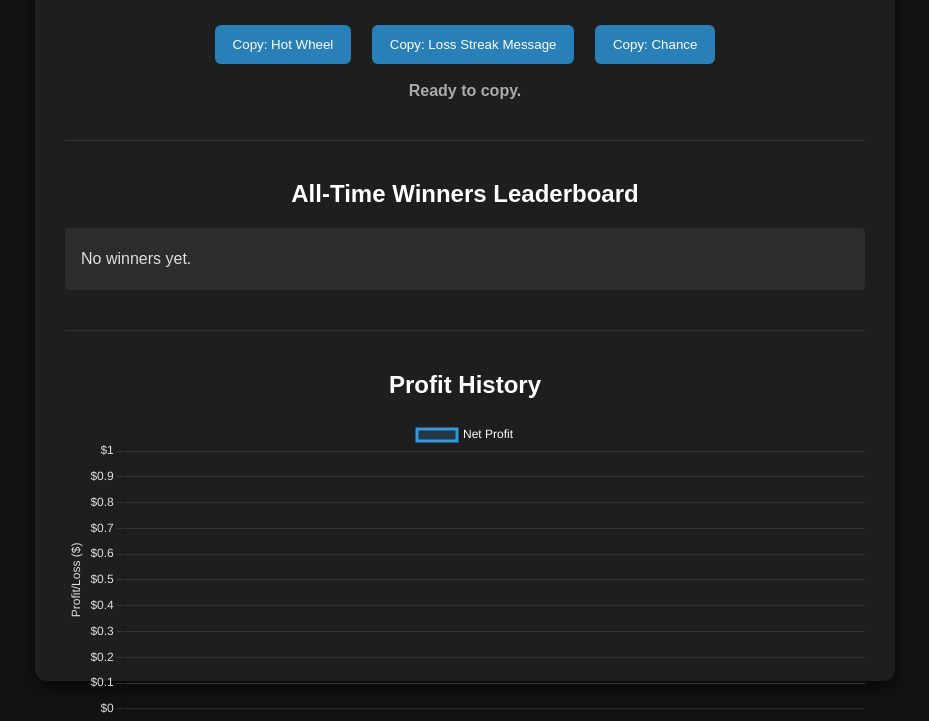
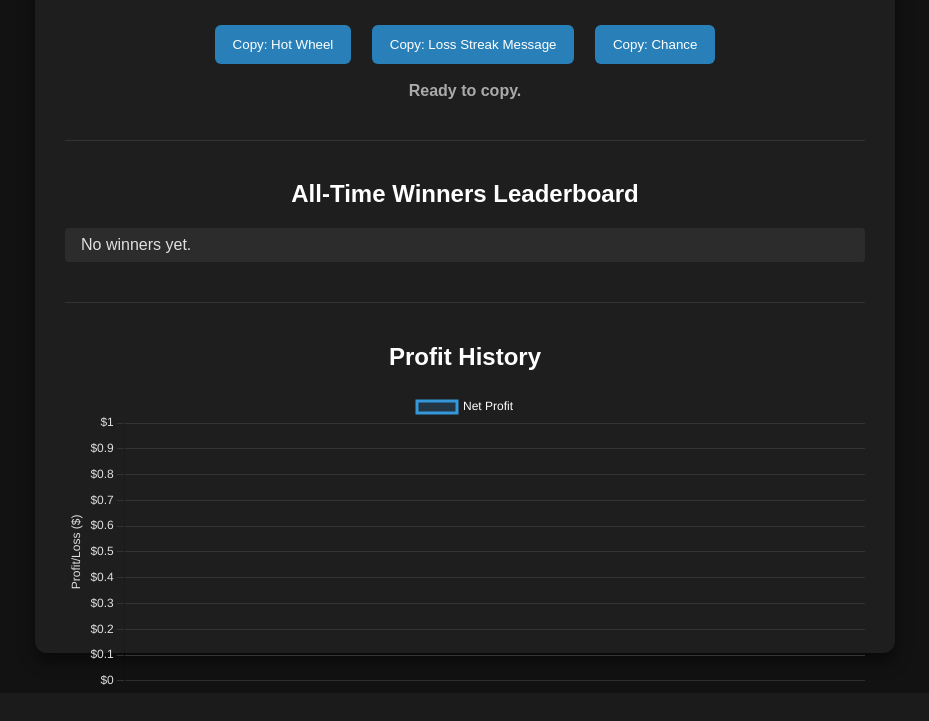
Before and after one commit to Curavis/Casino-Tracker, a Flask app: page / in a window 1280 px wide. Shown: the part 609-1330 px from the top of the page, without its empty margins (175-1104 px from the left). After the commit the page ends 1294 px from the top, so only its background shows below. Run offline with Flask 3, Linux system fonts and the light colour scheme; parts of the project's set-up code (start-up, migrations or seed data) failed here and were passed over.

Commit message:
Update index.html

```diff
--- a/templates/index.html
+++ b/templates/index.html
@@ -112,6 +112,7 @@
         .leaderboard-scroll {
             max-height: 200px; /* Adjust this height to control the size of the box */
             overflow-y: scroll; /* Makes the content scroll vertically */
+            overflow-x: hidden; /* Prevents unwanted horizontal scrollbar */
             padding-right: 10px; /* Adds space for the scrollbar */
             margin: 10px auto 0;
             text-align: left; /* Aligns the list items cleanly */
@@ -122,6 +123,7 @@
         .leaderboard-scroll ul {
             list-style: none;
             padding-left: 10px; /* Adjust list padding inside the scrollbox */
+            margin: 0; /* Ensures list starts at the top of the scroll box */
         }
 
         .leaderboard-scroll li {
```
